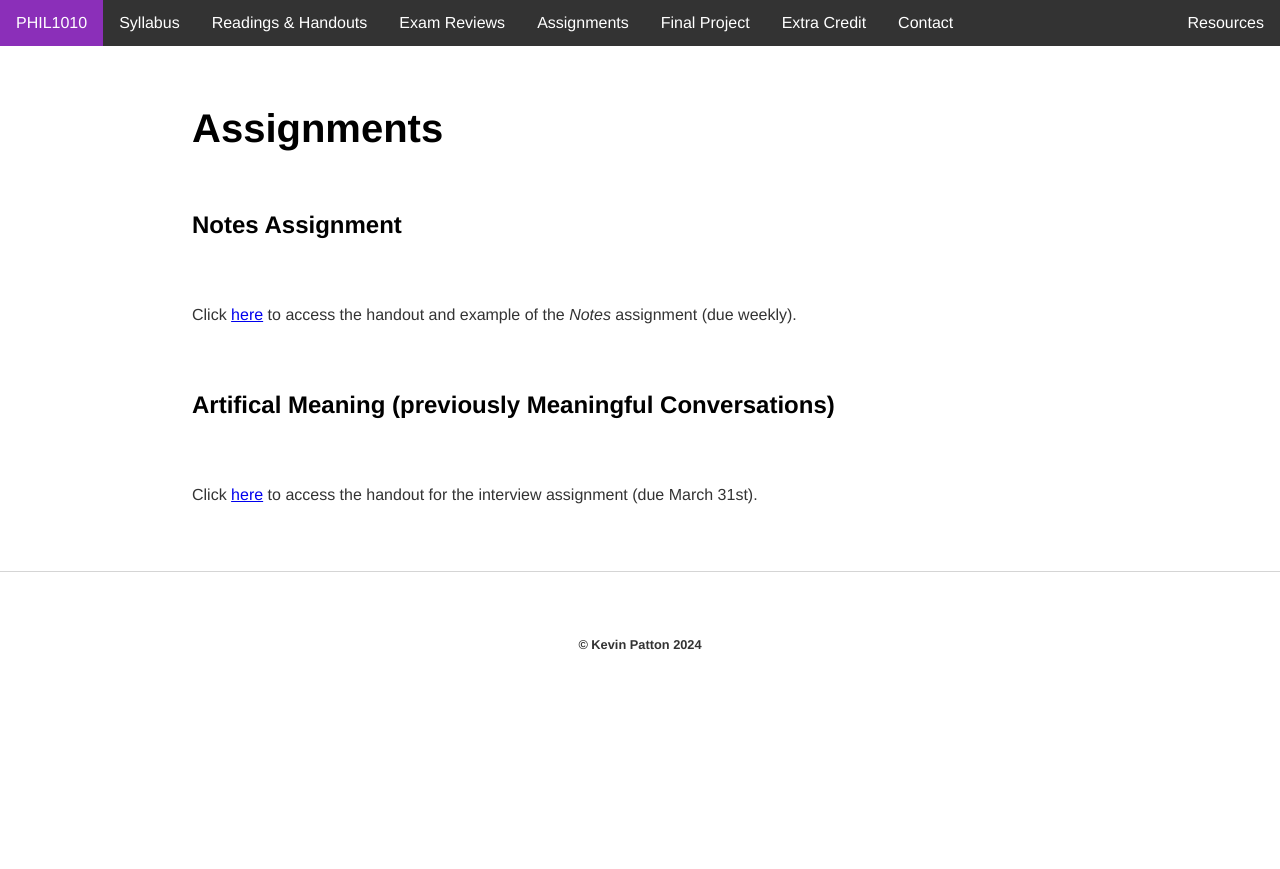
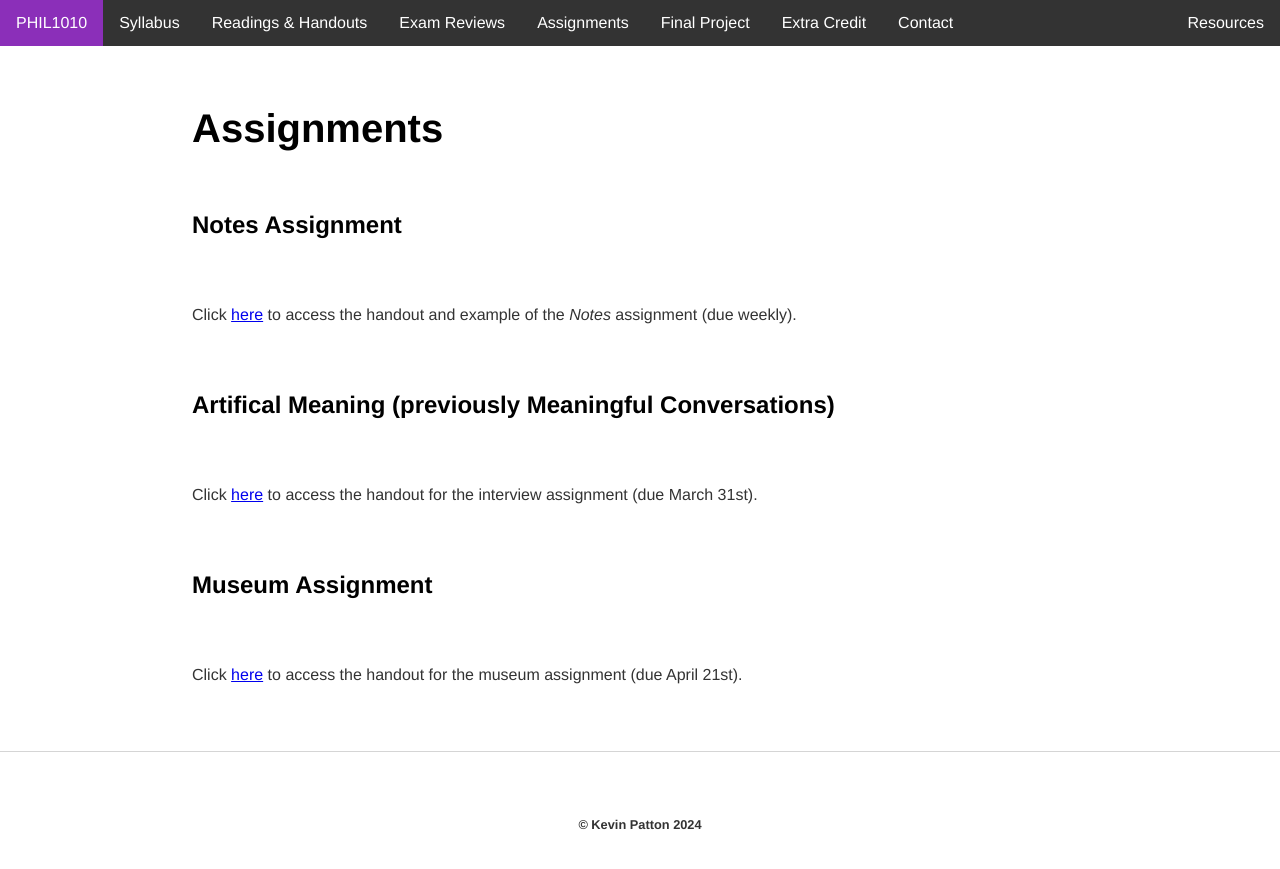
Before and after one commit to kevinjpatton/kevinjpatton.github.io, a Jekyll site: the page built from teaching/phil_1010/assignments/index.html, in a window 1280 px wide. Shown: the top 869 px of the page. Built offline with Jekyll 4.4.1, drawn with Linux system fonts in a browser that asks for light colours; Markdown is read by kramdown in place of the engine named in the settings.

Commit message:
Update index.html

```diff
--- a/teaching/phil_1010/assignments/index.html
+++ b/teaching/phil_1010/assignments/index.html
@@ -7,3 +7,5 @@ title: PHIL1010 - Assignments
 <p>Click <a href="/teaching/phil_1010/assignments/Handout - Notes Assignments_1010.pdf" target="_blank">here</a> to access the handout and example of the <i>Notes</i> assignment (due weekly).</p>
 <h2>Artifical Meaning (previously Meaningful Conversations)</h2>
 <p>Click <a href="/teaching/phil_1010/assignments/Handout - Artificial Meaning.pdf" target="_blank">here</a> to access the handout for the interview assignment (due March 31st).</p>
+<h2>Museum Assignment</h2>
+<p>Click <a href="/teaching/phil_1010/assignments/Handout - Bak.pdf" target="_blank">here</a> to access the handout for the museum assignment (due April 21st).</p>
```
